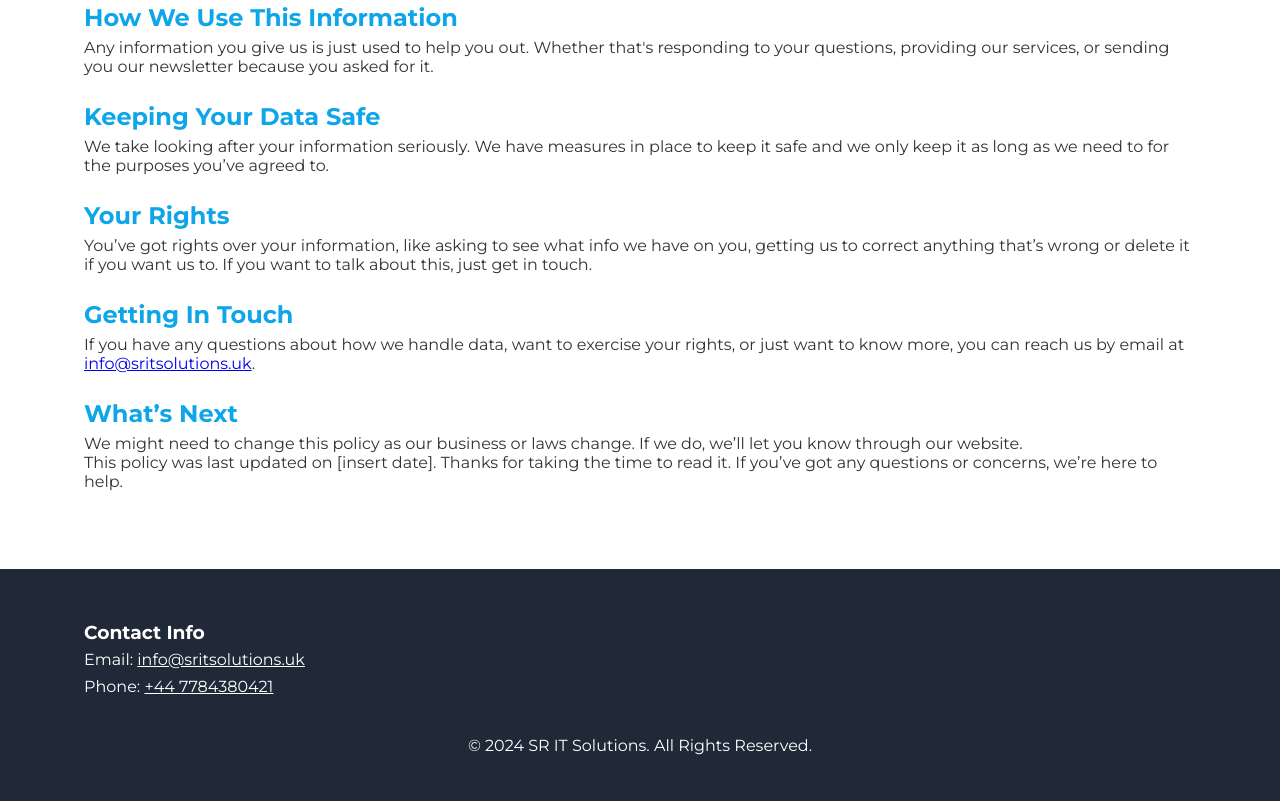
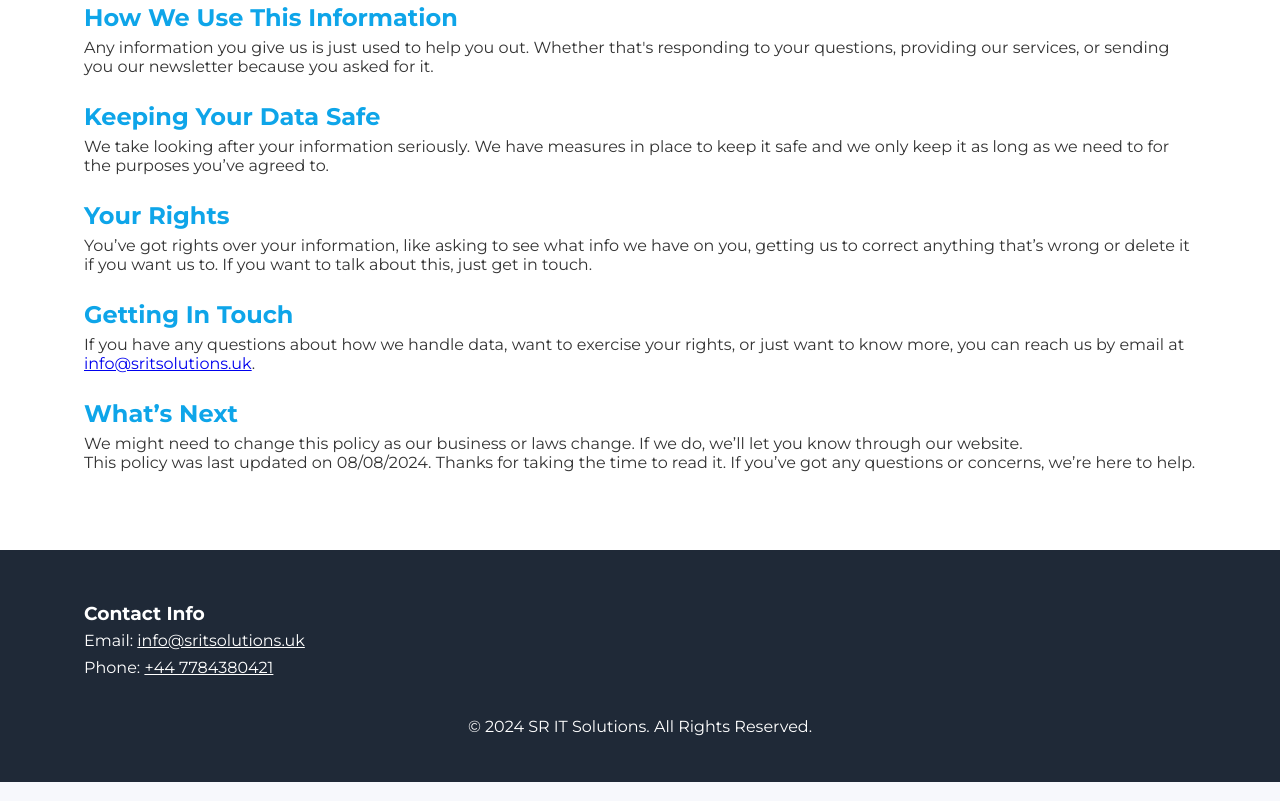
Before and after one commit to RamadeviDev/SR-IT-Solutions-, a plain HTML site: page privacy.html in a window 1280 px wide. Shown: the part 701-1502 px from the top of the page. Drawn offline with Linux system fonts and the light colour scheme.

Commit message:
Update privacy.html

```diff
--- a/privacy.html
+++ b/privacy.html
@@ -83,7 +83,7 @@
                     <h2>What’s Next</h2>
                     <p>We might need to change this policy as our business or laws change. If we do, we’ll let you know through our website.</p>
 
-                    <p>This policy was last updated on [insert date]. Thanks for taking the time to read it. If you’ve got any questions or concerns, we’re here to help.</p>
+                    <p>This policy was last updated on 08/08/2024. Thanks for taking the time to read it. If you’ve got any questions or concerns, we’re here to help.</p>
                 </div>
             </div>
         </section>
```
